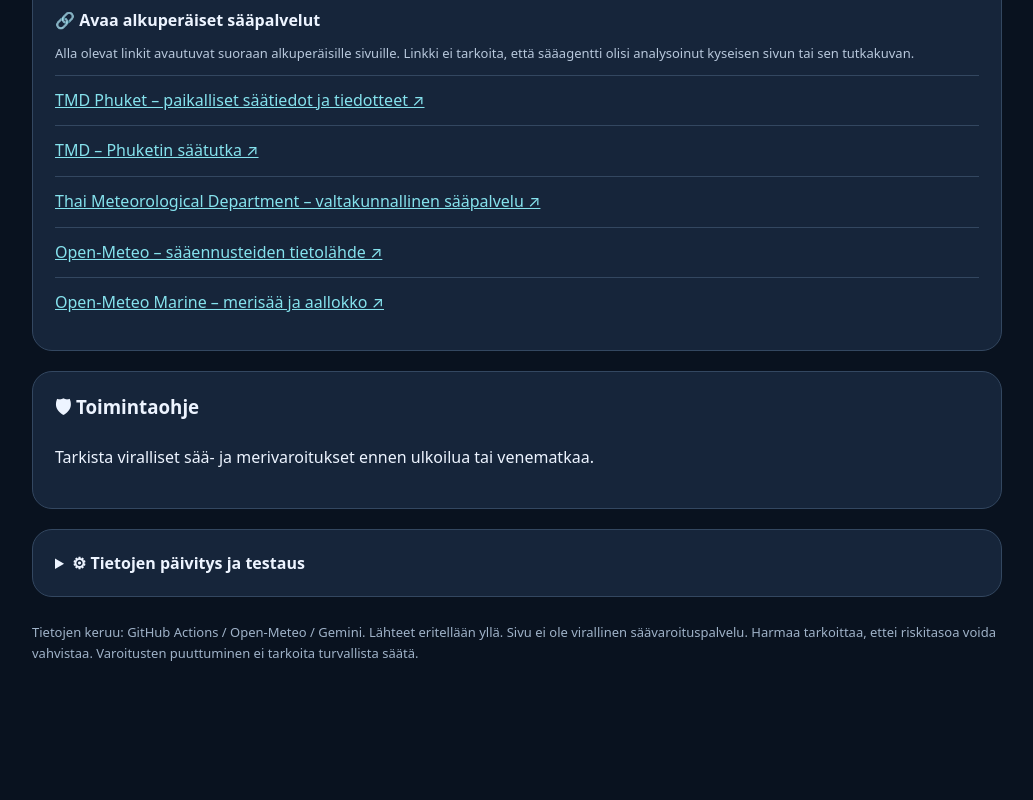
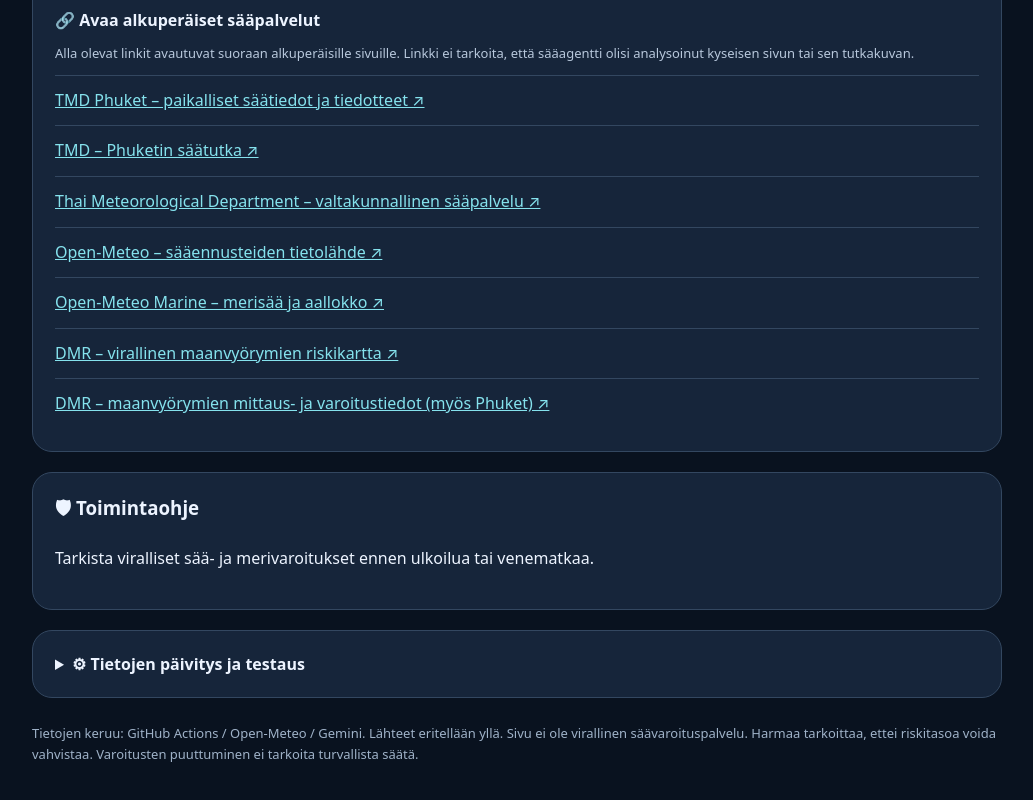
Before and after one commit to Gallandwolf/phuket-weather, a plain HTML site: page index.html in a window 1280 px wide. Shown: the part 2007-2807 px from the top of the page, without its empty margins (123-1156 px from the left). Before the commit the page ends 2716 px from the top, so only its background shows below. Drawn offline with Linux system fonts and the light colour scheme.

Commit message:
Update index.html

```diff
--- a/index.html
+++ b/index.html
@@ -383,6 +383,8 @@ button:hover {
   <div class="source-entry"><a href="https://www.tmd.go.th/en" target="_blank" rel="noopener noreferrer">Thai Meteorological Department – valtakunnallinen sääpalvelu ↗</a></div>
   <div class="source-entry"><a href="https://open-meteo.com/en/docs" target="_blank" rel="noopener noreferrer">Open-Meteo – sääennusteiden tietolähde ↗</a></div>
   <div class="source-entry"><a href="https://open-meteo.com/en/docs/marine-weather-api" target="_blank" rel="noopener noreferrer">Open-Meteo Marine – merisää ja aallokko ↗</a></div>
+  <div class="source-entry"><a href="https://dmrlis.dmr.go.th/en/map" target="_blank" rel="noopener noreferrer">DMR – virallinen maanvyörymien riskikartta ↗</a></div>
+  <div class="source-entry"><a href="https://landslidemonitoring.dmr.go.th/Home/Index" target="_blank" rel="noopener noreferrer">DMR – maanvyörymien mittaus- ja varoitustiedot (myös Phuket) ↗</a></div>
 </section>
 
 <section class="action">
```
